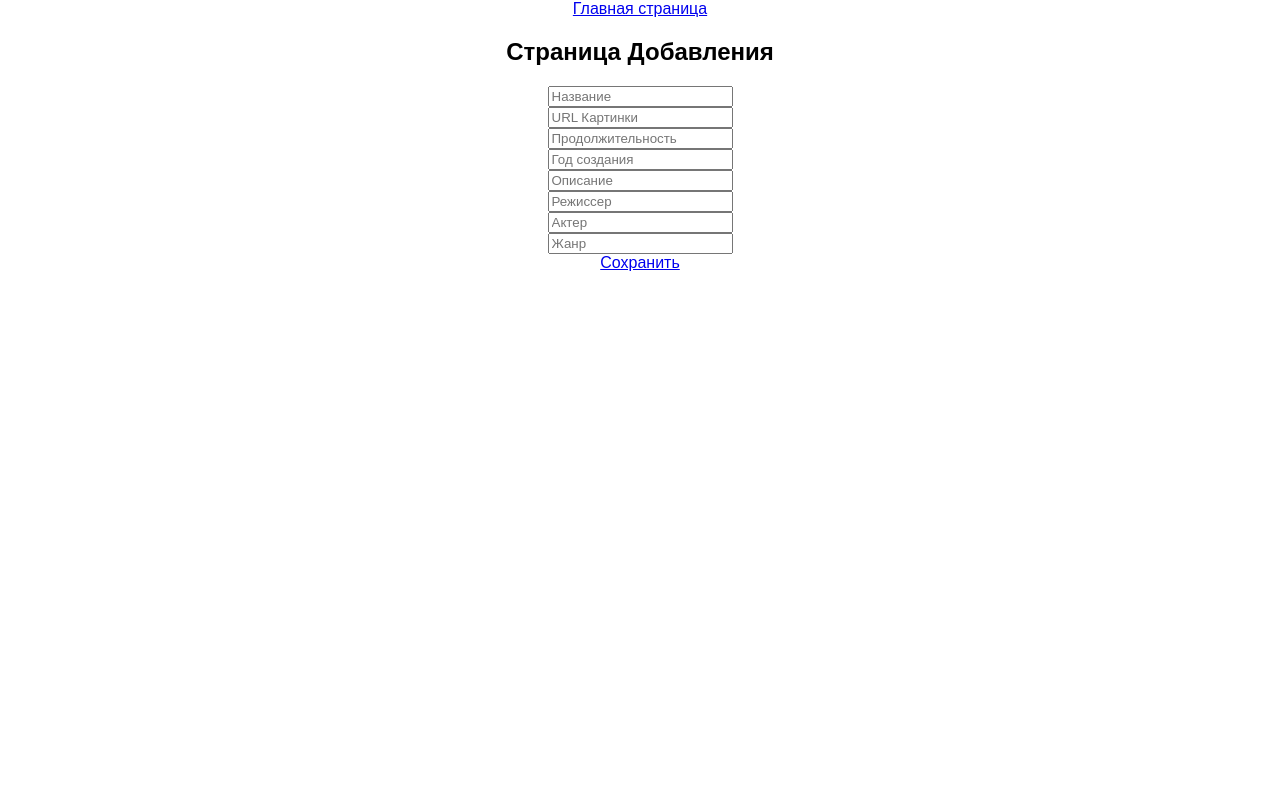
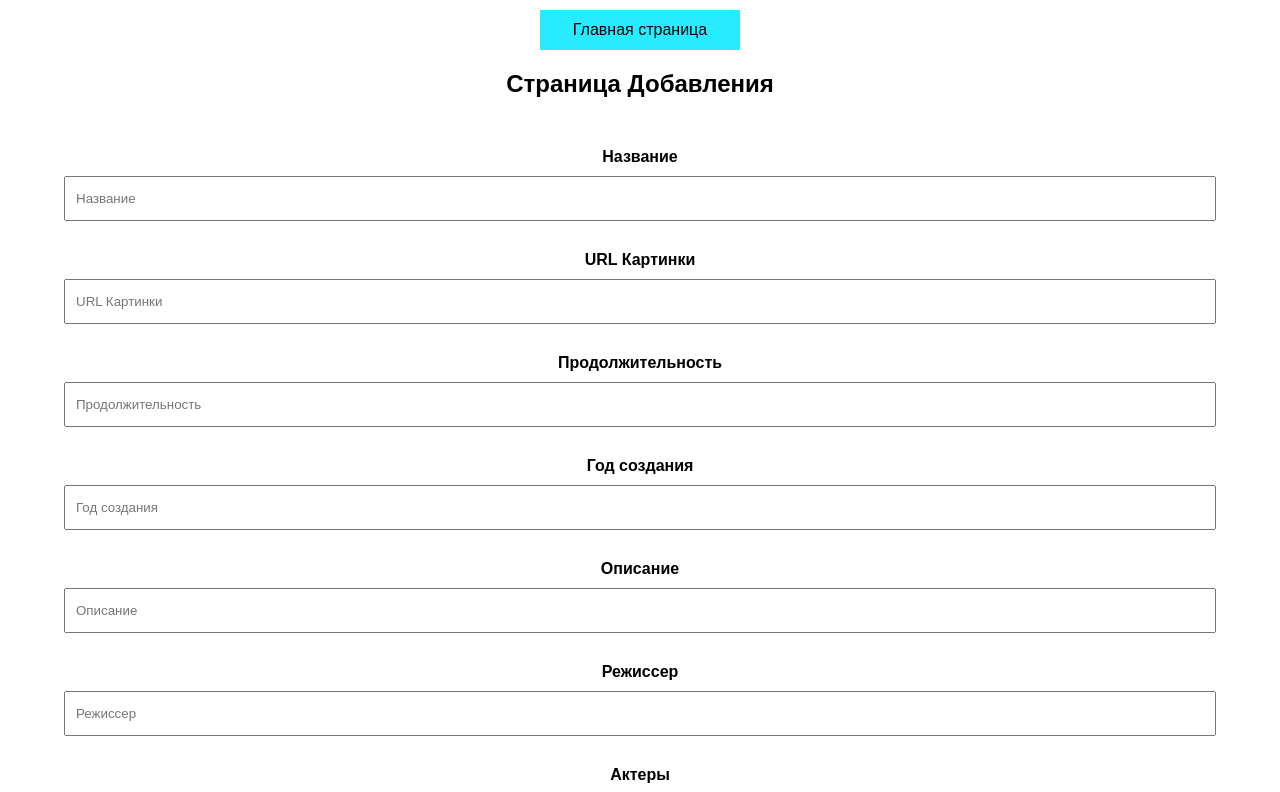
Before and after one commit to KirillTkachuk/react-movies, a React (Create React App) app: page /add in a window 1280 px wide. Shown: the top 792 px of the page. Built offline with nearby package versions, Linux system fonts and the light colour scheme; data requests are answered from the project's data file.

Commit message:
add styles

```diff
--- a/src/components/AddMoviePage.js
+++ b/src/components/AddMoviePage.js
@@ -22,14 +22,22 @@ class AddMoviePage extends Component {
             <div>
                 <h2>Страница Добавления</h2>
 
-                <input onChange={this.inputHandler} style={{display: 'block', margin: 'auto'}} name='title' value={this.state.title} placeholder='Название'/>
-                <input onChange={this.inputHandler} style={{display: 'block', margin: 'auto'}} name='posterUrl' value={this.state.posterUrl} placeholder='URL Картинки' />
-                <input onChange={this.inputHandler} style={{display: 'block', margin: 'auto'}} name='runtime' value={this.state.runtime} placeholder='Продолжительность' />
-                <input onChange={this.inputHandler} style={{display: 'block', margin: 'auto'}} name='year' value={this.state.year} placeholder='Год создания' />
-                <input onChange={this.inputHandler} style={{display: 'block', margin: 'auto'}} name='plot' value={this.state.plot} placeholder='Описание' />
-                <input onChange={this.inputHandler} style={{display: 'block', margin: 'auto'}} name='director' value={this.state.director} placeholder='Режиссер' />
-                <input onChange={this.inputHandler} style={{display: 'block', margin: 'auto'}} name='actors' value={this.state.actors} placeholder='Актер' />
-                <input onChange={this.inputHandler} style={{display: 'block', margin: 'auto'}} name='genres' value={this.state.genres} placeholder='Жанр' />
+                <label>Название</label>
+                <input onChange={this.inputHandler} name='title' value={this.state.title} placeholder='Название'/>
+                <label>URL Картинки</label>
+                <input onChange={this.inputHandler} name='posterUrl' value={this.state.posterUrl} placeholder='URL Картинки' />
+                <label>Продолжительность</label>
+                <input onChange={this.inputHandler} name='runtime' value={this.state.runtime} placeholder='Продолжительность' />
+                <label>Год создания</label>
+                <input onChange={this.inputHandler} name='year' value={this.state.year} placeholder='Год создания' />
+                <label>Описание</label>
+                <input onChange={this.inputHandler} name='plot' value={this.state.plot} placeholder='Описание' />
+                <label>Режиссер</label>
+                <input onChange={this.inputHandler} name='director' value={this.state.director} placeholder='Режиссер' />
+                <label>Актеры</label>
+                <input onChange={this.inputHandler} name='actors' value={this.state.actors} placeholder='Актер' />
+                <label>Жанр</label>
+                <input onChange={this.inputHandler} name='genres' value={this.state.genres} placeholder='Жанр' />
 
                 {/* <button >Сохранить</button> */}
                 <Link onClick={() => this.props.addMovie(this.state)} to={`/`}>Сохранить</Link>
--- a/src/components/App.js
+++ b/src/components/App.js
@@ -23,7 +23,7 @@ class App extends Component {
     console.log(this.props.movies.find(movie => movie.id === '2'))
     return (
       <div className="App">
-         <Link to={`/`}>Главная страница</Link>
+         <Link className="menu-button" to={`/`}>Главная страница</Link>
         {
           this.props.movies.length > 0 ?
           <div>
@@ -42,7 +42,7 @@ class App extends Component {
             <Route exact path={`/add`} render={props => {
               return <AddMoviePage {...props} addMovie={this.props.addMovie}/>
             }}/>
-          </div> : <div/>
+          </div> : <p>Загружаем данные...</p>
         }
 
       </div>
--- a/src/components/EditMoviePage.js
+++ b/src/components/EditMoviePage.js
@@ -39,17 +39,27 @@ class EditMoviePage extends Component {
             <div>
                 <h2>Страница Редактирования</h2>
 
-                <input onChange={this.inputHandler} className='input' name='title' value={this.state.title} placeholder='Название'/>
-                <input onChange={this.inputHandler} className='input' name='posterUrl' value={this.state.posterUrl} placeholder='URL Картинки' />
-                <input onChange={this.inputHandler} className='input' name='runtime' value={this.state.runtime} placeholder='Продолжительность' />
-                <input onChange={this.inputHandler} className='input' name='year' value={this.state.year} placeholder='Год создания' />
-                <input onChange={this.inputHandler} className='input' name='plot' value={this.state.plot} placeholder='Описание' />
-                <input onChange={this.inputHandler} className='input' name='director' value={this.state.director} placeholder='Режиссер' />
-                <input onChange={this.inputHandler} className='input' name='actors' value={this.state.actors} placeholder='Актер' />
-                <input onChange={this.inputHandler} className='input' name='genres' value={this.state.genres} placeholder='Жанр' />
+                <label>Название</label>
+                <input onChange={this.inputHandler} name='title' value={this.state.title} placeholder='Название'/>
+                <label>URL Картинки</label>
+                <input onChange={this.inputHandler} name='posterUrl' value={this.state.posterUrl} placeholder='URL Картинки' />
+                <label>Продолжительность</label>
+                <input onChange={this.inputHandler} name='runtime' value={this.state.runtime} placeholder='Продолжительность' />
+                <label>Год создания</label>
+                <input onChange={this.inputHandler} name='year' value={this.state.year} placeholder='Год создания' />
+                <label>Описание</label>
+                <input onChange={this.inputHandler} name='plot' value={this.state.plot} placeholder='Описание' />
+                <label>Режиссер</label>
+                <input onChange={this.inputHandler} name='director' value={this.state.director} placeholder='Режиссер' />
+                <label>Актеры</label>
+                <input onChange={this.inputHandler} name='actors' value={this.state.actors} placeholder='Актеры' />
+                <label>Жанр</label>
+                <input onChange={this.inputHandler} name='genres' value={this.state.genres} placeholder='Жанр' />
 
-                <Link onClick={() => editMovie(this.state)} to={`/movie/${data.id}`}>Сохранить</Link>
-                <button onClick={this.cancel}>Отменить</button>
+                <div className="buttons-wrapper">
+                    <Link className="save" onClick={() => editMovie(this.state)} to={`/movie/${data.id}`}>Сохранить</Link>
+                    <button className='cancel' onClick={this.cancel}>Отменить</button>
+                </div>
             </div>
         );
     }
--- a/src/components/MainPage.js
+++ b/src/components/MainPage.js
@@ -4,23 +4,26 @@ import { Link } from 'react-router-dom'
 export default function MainPage (props) {
     return (
       <div>
-            <Link to={`/add`}>Add</Link>
-            <ul style={{display: 'flex', alignItems: 'center', flexFlow: 'column'}}>
+            <Link className="menu-button" to={`/add`}>Добавить фильм</Link>
+            <ul className="movies-list">
                 {
                     props.data.map(movie => {
                         return (
-                            <li key={movie.id} style={{listStyle: 'none', width: '60%'}}>
-                                <Link style={{display: 'block'}} to={`/movie/${movie.id}`}>
+                            <li key={movie.id} className="movie-wrapper">
+                                <div className="movie">
+                                    <Link className='movie-link-wrap' to={`/movie/${movie.id}`}>
                                         <h2>{movie.title}</h2>
+                                        <div className='movie-img'>
                                             <img alt={movie.title} src={movie.posterUrl} />
+                                        </div>
                                         <p> <i>Описание:</i> {movie.plot}</p>
                                         <p> <i>Год выпуска:</i> {movie.year}</p>
                                         <p> <i>Продолжительность:</i> {movie.runtime} мин</p>
                                         <p> <i>Жанр:</i> {movie.genres}</p>
                                         <p> <i>Режиссер:</i> {movie.director}</p>
                                     </Link >
-                                <Link to={`/movie/${movie.id}/edit`}>Edit</Link>
-                                <hr/>
+                                    <Link className="edit-link" to={`/movie/${movie.id}/edit`}>Редактировать</Link>
+                                </div>
                             </li>
 
                         )
--- a/src/index.css
+++ b/src/index.css
@@ -3,7 +3,130 @@ body {
   padding: 0;
   font-family: sans-serif;
 }
-.input {
+input {
   display: block;
+  width: 90%;
+  height: 45px;
+  margin: auto;
+  padding: 10px;
+  box-sizing : border-box;
+}
+label {
+  display: block;
+  padding-top: 30px;
+  padding-bottom: 10px;
+  font-weight: bold;
+}
+
+.menu-button {
+  justify-content: center;
+  height: 40px;
+  background-color: #29ebff;
+  width: 200px;
+  margin: auto;
+  display: flex;
+  align-items: center;
+  color: #000;
+  margin-top: 10px;
+  text-decoration: none;
+}
+
+.movies-list {
+  display: flex;
+  flex-flow: wrap;
+  list-style: none;
+  padding: 0;
+}
+
+.movie-wrapper {
+  width: 33.333%;
+}
+.movie {
+  margin: 20px;
+  background-color: #29ebff;
+  padding: 10px;
+  height: calc(100% - 40px);
+}
+.movie-img {
+  width: 250px;
+  height: 370px;
   margin: auto;
 }
+.movie-img > img {
+  width: 100%;
+  height: auto;
+  text-align: center;
+}
+.movie-link-wrap {
+  display: block;
+  color: #000;
+  text-decoration: none;
+  transition: all .3s ease;
+}
+.movie-link-wrap:hover {
+  color: #fff;
+  transition: all .3s ease;
+}
+.edit-link {
+  display: flex;
+  justify-content: center;
+  align-items: center;
+  text-decoration: none;
+  padding: 10px;
+  background-color: #fff;
+  color: #000;
+  margin: auto;
+  width: 115px;
+  transition: all .3s ease;
+}
+.edit-link:hover {
+  background-color: #000;
+  transition: all .3s ease;
+  color: #fff;
+}
+.save {
+  display: flex;
+  width: 170px;
+  height: 30px;
+  justify-content: center;
+  align-items: center;
+  color: #000000;
+  font-weight: bold;
+  border: 2px solid #000000;
+  text-decoration: none;
+  transition: all .3s ease;
+  margin: 10px;
+}
+.save:hover{
+  color: #fff;
+  background-color: #000000;
+  transition: all .3s ease;
+}
+
+.cancel {
+  display: flex;
+  width: 170px;
+  justify-content: center;
+  align-items: center;
+  color: red;
+  font-weight: bold;
+  border: 2px solid red;
+  background-color: transparent;
+  text-decoration: none;
+  transition: all .3s ease;
+  margin: 10px;
+  cursor: pointer;
+  font-size: 16px;
+}
+.cancel:hover {
+  color: #fff;
+  background-color: red;
+  transition: all .3s ease;
+}
+
+.buttons-wrapper {
+  display: flex;
+  justify-content: center;
+  margin-top: 30px;
+  margin-bottom: 30px;
+}
```
Lines whose indentation alone changed are shown as unchanged.
